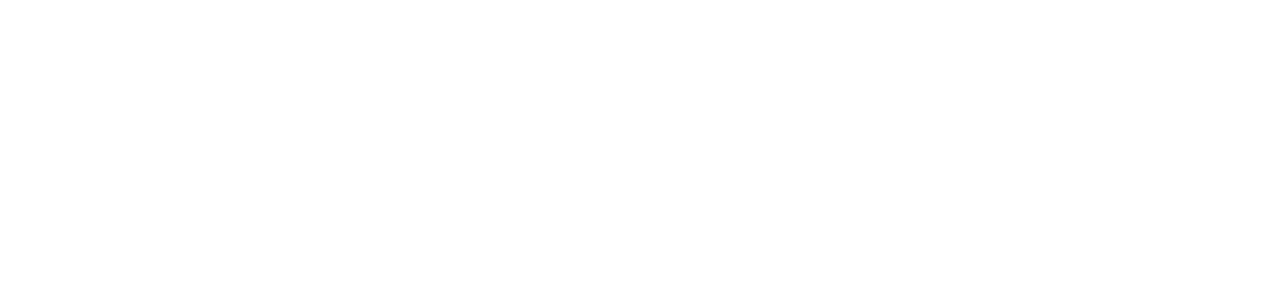
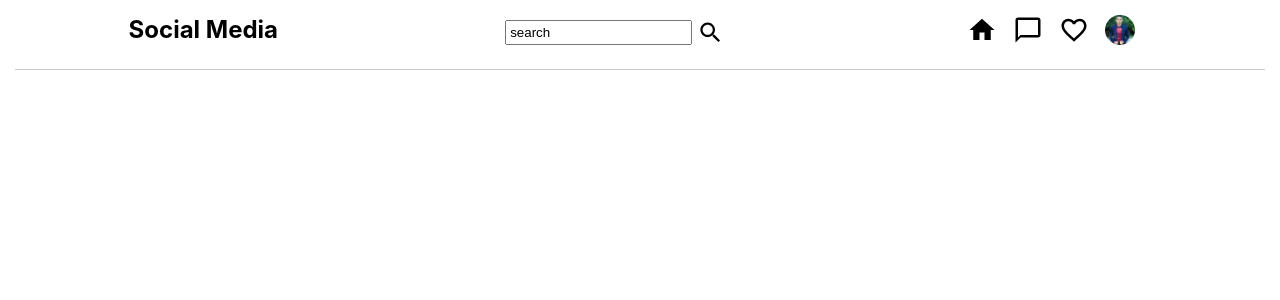
Before and after one commit to dradoslavov01/social-media-react-app, a React (Create React App) app in the folder client/: page / in a window 1280 px wide. Shown: the top 300 px of the page. Built offline with nearby package versions, Linux system fonts and the light colour scheme.

Commit message:
created navigation page

```diff
--- a/client/package.json
+++ b/client/package.json
@@ -3,6 +3,7 @@
   "version": "0.1.0",
   "private": true,
   "dependencies": {
+    "@material-ui/icons": "4.11.2",
     "@testing-library/jest-dom": "^5.14.1",
     "@testing-library/react": "^11.2.7",
     "@testing-library/user-event": "^12.8.3",
--- a/client/src/App.js
+++ b/client/src/App.js
@@ -1,10 +1,12 @@
 import './App.scss';
+import { Route } from 'react-router-dom';
+
+import NavigationPage from './Components/Header/Navigation';
 
 function App() {
    return (
       <div className="app">
-
-
+         <Route path="/" component={NavigationPage} />
       </div>
    );
 }
--- /dev/null
+++ b/client/src/Components/Header/Navigation.js
@@ -0,0 +1,30 @@
+import style from './Navigation.module.scss';
+import { Link } from 'react-router-dom';
+import HomeIcon from '@material-ui/icons/Home';
+import ChatBubbleOutlineIcon from '@material-ui/icons/ChatBubbleOutline';
+import FavoriteBorderIcon from '@material-ui/icons/FavoriteBorder';
+import SearchIcon from '@material-ui/icons/Search';
+import profileImage from './profile.jpg';
+
+
+const NavigationPage = () => {
+    return (
+        <header className={style.header}>
+            <h2>Social Media</h2>
+            <form className={style.searchForm}>
+                <input type="text" name="search" value="search" />
+                <SearchIcon className={style.searchIcon}/>
+            </form>
+            <nav className={style.navbar}>
+                <ul>
+                    <li><Link to="/"><HomeIcon className={style.homeIcon} /></Link></li>
+                    <li><Link to="/messages"><ChatBubbleOutlineIcon className={style.chatIcon} /></Link></li>
+                    <li><Link to="/notifications"><FavoriteBorderIcon className={style.favIcon} /></Link></li>
+                    <li><Link to="/profile"><img style={{width:"30px", height:"30px", borderRadius: "50%" }} src={profileImage} alt="img" /></Link></li>
+                </ul>
+            </nav>
+        </header>
+    );
+}
+
+export default NavigationPage;
--- /dev/null
+++ b/client/src/Components/Header/Navigation.module.scss
@@ -0,0 +1,48 @@
+%icons {
+    color: black;
+    width: 30px;
+    height: 30px;
+}
+
+.header {
+    display: flex;
+    justify-content: space-around;
+    margin: 15px;
+    border-bottom: 1px solid #ccc;
+    padding-bottom: 20px;
+
+    .navbar {
+        ul {
+            display: flex;
+            list-style: none;
+            justify-content: space-evenly;
+            width: 200px;
+
+            .homeIcon,
+            .chatIcon,
+            .favIcon {
+                @extend %icons
+            }
+        }
+    }
+
+    .searchForm {
+        display: flex;
+        align-items: center;
+
+        input[name="search"] {
+            padding: 3px;
+            outline: none;
+        }
+
+        input[name="submitBtn"] {
+            padding: 3px;
+            margin-left: 10px;
+        }
+
+        .searchIcon {
+            margin-left: 5px;
+            font-size: 27px;
+        }
+    }
+}
```
Also changed, not shown: client/src/Components/Header/profile.jpg (added), 1 other file (tests, documents, lock files or other folders).
